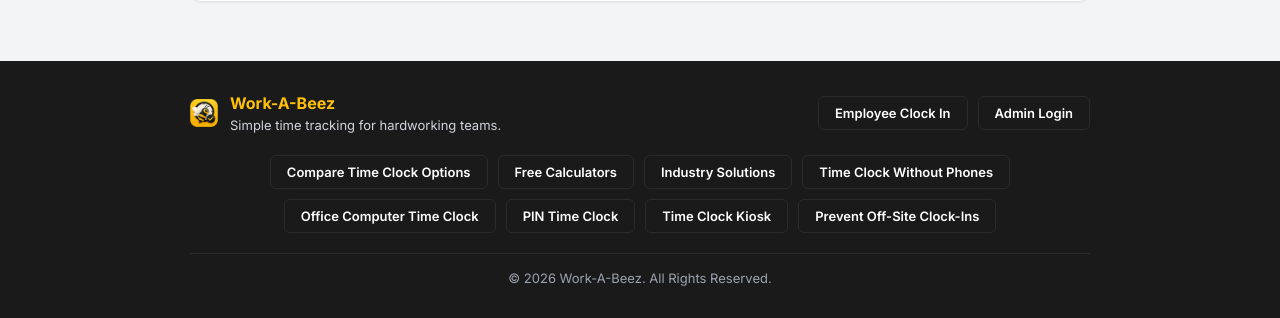
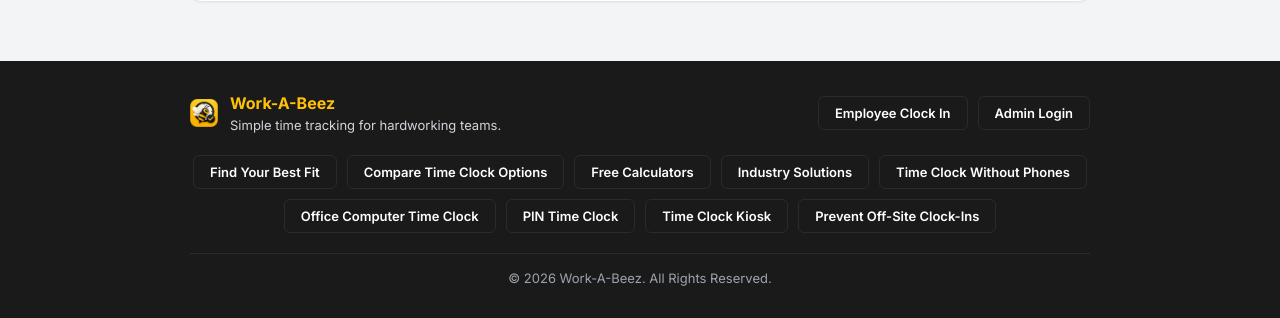
Before and after one commit to LBSconnect/Work-A-Bee, a Flask app: page /docs in a window 1280 px wide. Shown: the part 1134-1452 px from the top of the page. Run offline with Flask 3, Linux system fonts and the light colour scheme; parts of the project's set-up code (start-up, migrations or seed data) failed here and were passed over; some libraries are stand-ins or nearby versions.

Commit message:
feat(seo): link best-fit guides sitewide

```diff
--- a/templates/base.html
+++ b/templates/base.html
@@ -48,6 +48,7 @@
       </div>
     </div>
     <div style="max-width:900px;margin:22px auto 0;display:flex;flex-wrap:wrap;gap:10px;justify-content:center;font-size:12px;">
+      <a href="/best-for" class="site-footer-btn">Find Your Best Fit</a>
       <a href="/compare" class="site-footer-btn">Compare Time Clock Options</a>
       <a href="/tools" class="site-footer-btn">Free Calculators</a>
       <a href="/industries" class="site-footer-btn">Industry Solutions</a>
```
